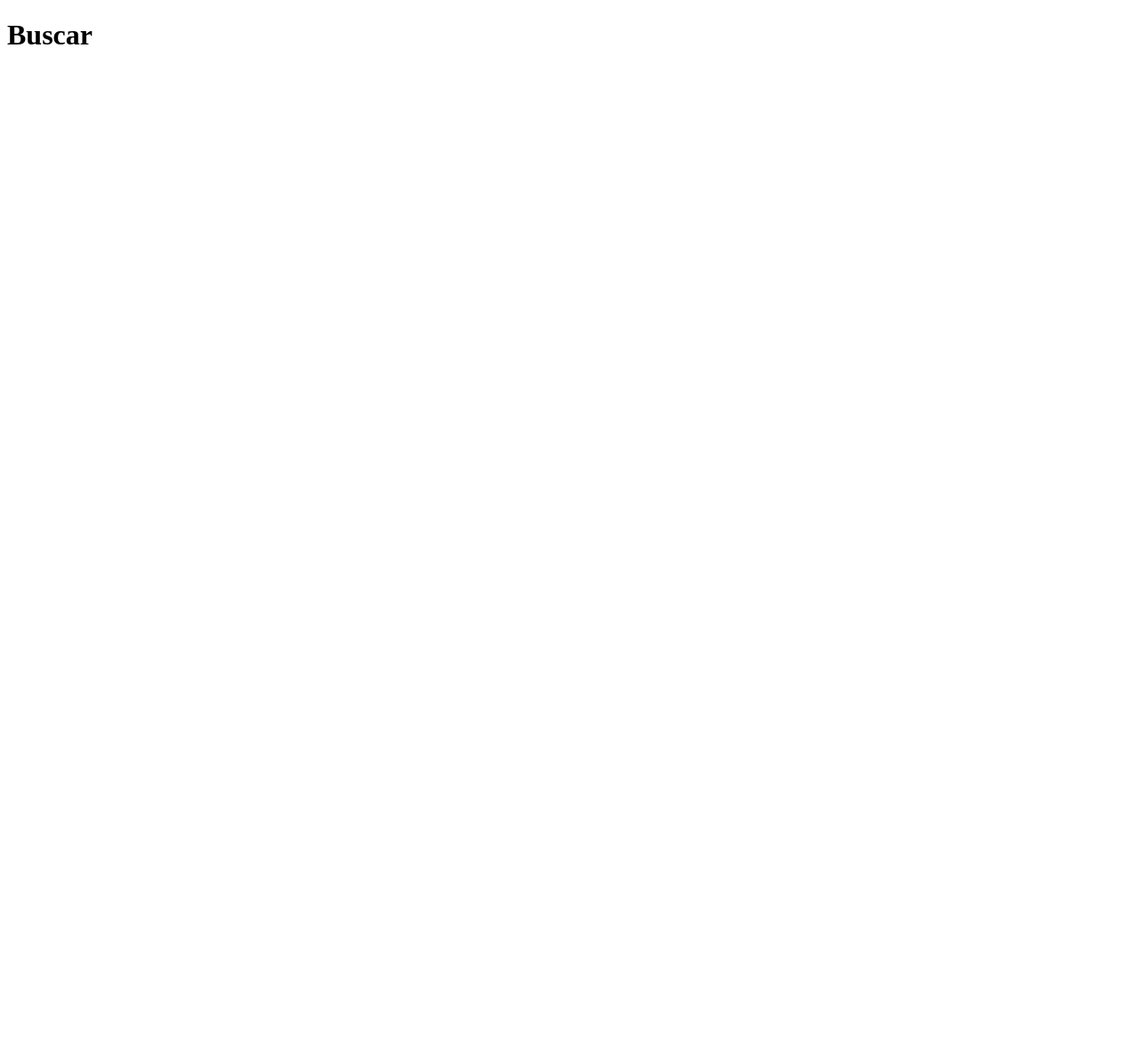
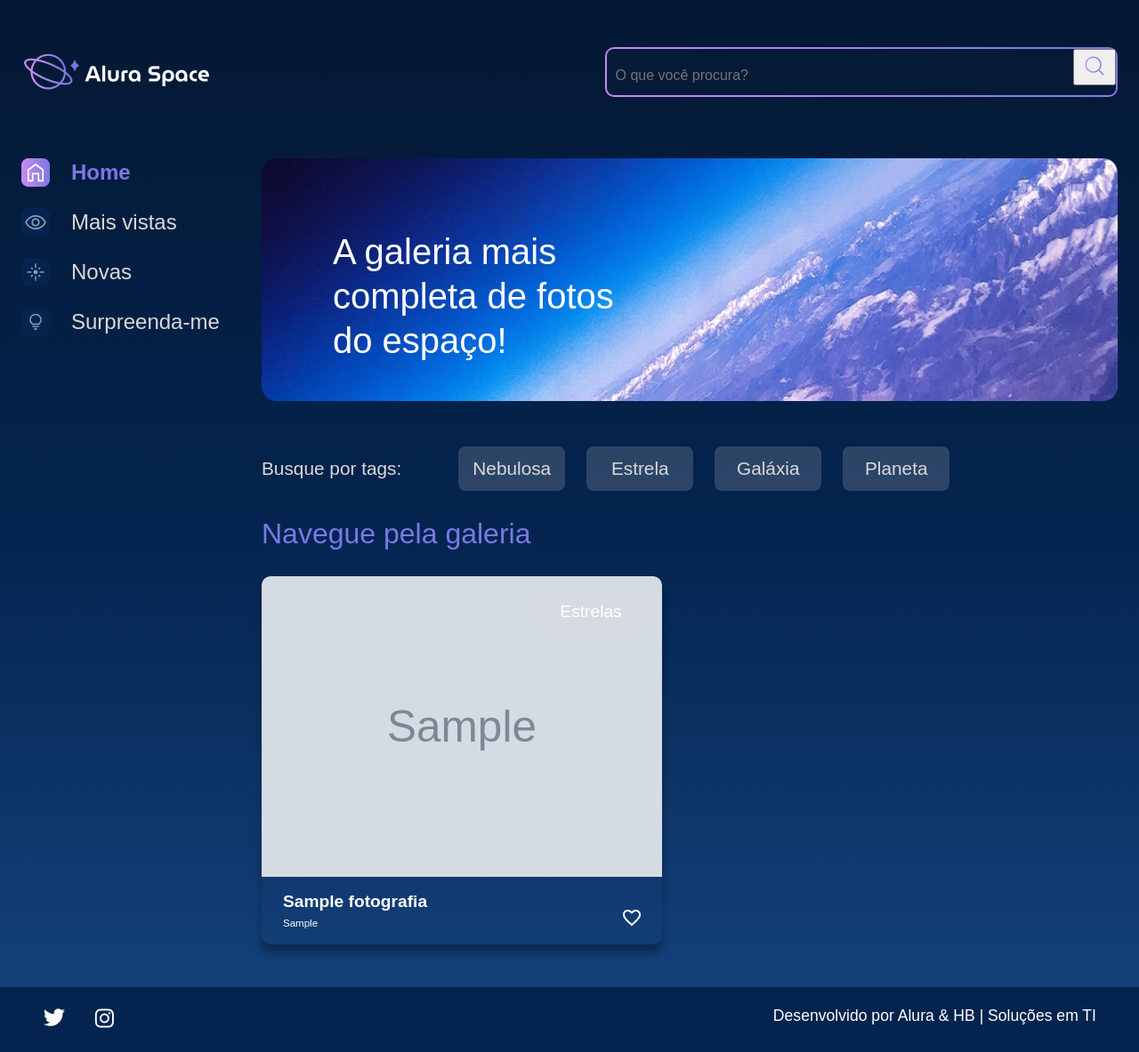
Before and after one commit to helton-barbosa/alura_space, a Django app: page /buscar in a window 1280 px wide. Before the commit the page is almost empty. Shown: the whole page at 89% size. Before the commit the page ends 50 px from the top, so only its background shows below. Run offline with Django 4.2, Linux system fonts and the light colour scheme; tables that the repository leaves empty hold one stand-in row (values such as "Sample post"); grey boxes marked "Sample" are stand-in pictures.

Commit message:
View de buscar

```diff
--- a/galeria/views.py
+++ b/galeria/views.py
@@ -10,4 +10,9 @@ def imagem(request, foto_id):
     return render(request, 'galeria/imagem.html', {"fotografia": fotografia})
 
 def buscar(request):
-    return render(request, "galeria/buscar.html")
+    fotografias = Fotografia.objects.order_by("-data_fotografia").filter(publicada=True)
+    if 'buscar' in request.GET:
+        nome_a_buscar = request.GET['buscar']
+        if nome_a_buscar:
+            fotografias = fotografias.filter(nome__icontains=nome_a_buscar)
+    return render(request, "galeria/buscar.html", {"cards": fotografias})
--- a/templates/galeria/buscar.html
+++ b/templates/galeria/buscar.html
@@ -1,12 +1,56 @@
-<!DOCTYPE html>
-<html lang="pt-br">
-<head>
-    <meta charset="UTF-8">
-    <meta http-equiv="X-UA-Compatible" content="IE=edge">
-    <meta name="viewport" content="width=device-width, initial-scale=1.0">
-    <title>HB | Alura Space - Buscar</title>
-</head>
-<body>
-    <h1>Buscar</h1>
-</body>
-</html>
+{% extends 'galeria/base.html' %}
+{% load static %}
+{% block content %}
+            <section class="conteudo">
+                <section class="banner">
+                    <img class="banner__imagem" src="{% static '/assets/imagens/Banner(2).png' %}" alt="banner Alura Space">
+                    <h1 class="banner__titulo"> A galeria mais completa de fotos do espaço!</h1>
+                </section>
+                <section class="tags">
+                    <p class="tags__titulo">Busque por tags:</p>
+                    <ul class="tags__lista">
+                        <li class="tags__tag">Nebulosa</li>
+                        <li class="tags__tag">Estrela</li>
+                        <li class="tags__tag">Galáxia</li>
+                        <li class="tags__tag">Planeta</li>
+                    </ul>
+                </section>
+                <section class="galeria">
+                    <div class="cards">
+                        <h2 class="cards__titulo">Navegue pela galeria</h2>
+                        <ul class="cards__lista">
+                            {% if cards %}
+                            {% for fotografia in cards %}
+                            <li class="card">
+                                <a href="{% url 'imagem' fotografia.id %}">
+                                    {% if fotografia.foto == "" or fotografia.foto == null %}
+                                        <img class="card__imagem" src="{% static '/assets/imagens/galeria/image-not-found.png' %}" alt="foto">
+                                    {% else %}
+                                        <img class="card__imagem" src="{{ fotografia.foto.url }}" alt="foto">
+                                    {% endif %}
+                                </a>
+                                <span class="card__tag">Estrelas</span>
+                                <div class="card__info">
+                                    <p class="card__titulo">{{ fotografia.nome }}</p>
+                                    <div class="card__texto">
+                                        <p class="card__descricao">{{ fotografia.legenda }}</p>
+                                        <span>
+                                            <img src="{% static '/assets/ícones/1x/favorite_outline.png' %}" alt="ícone de coração">
+                                        </span>
+                                    </div>
+                                </div>
+                            </li>
+                            {% endfor %}
+                            {% else %}
+                            <div class="imagem_texto">
+                                <p>Fotografias não encontradas</p>
+                            </div>
+                            {% endif %}
+                        </ul>
+                    </div>
+                </section>
+            </section>
+        </main>
+    </div>
+
+{% endblock %}
--- a/templates/galeria/index.html
+++ b/templates/galeria/index.html
@@ -42,6 +42,9 @@
                             </li>
                             {% endfor %}
                             {% else %}
+                            <div class="imagem_texto">
+                                <p>Fotografias não encontradas</p>
+                            </div>
                             {% endif %}
                         </ul>
                     </div>
```
